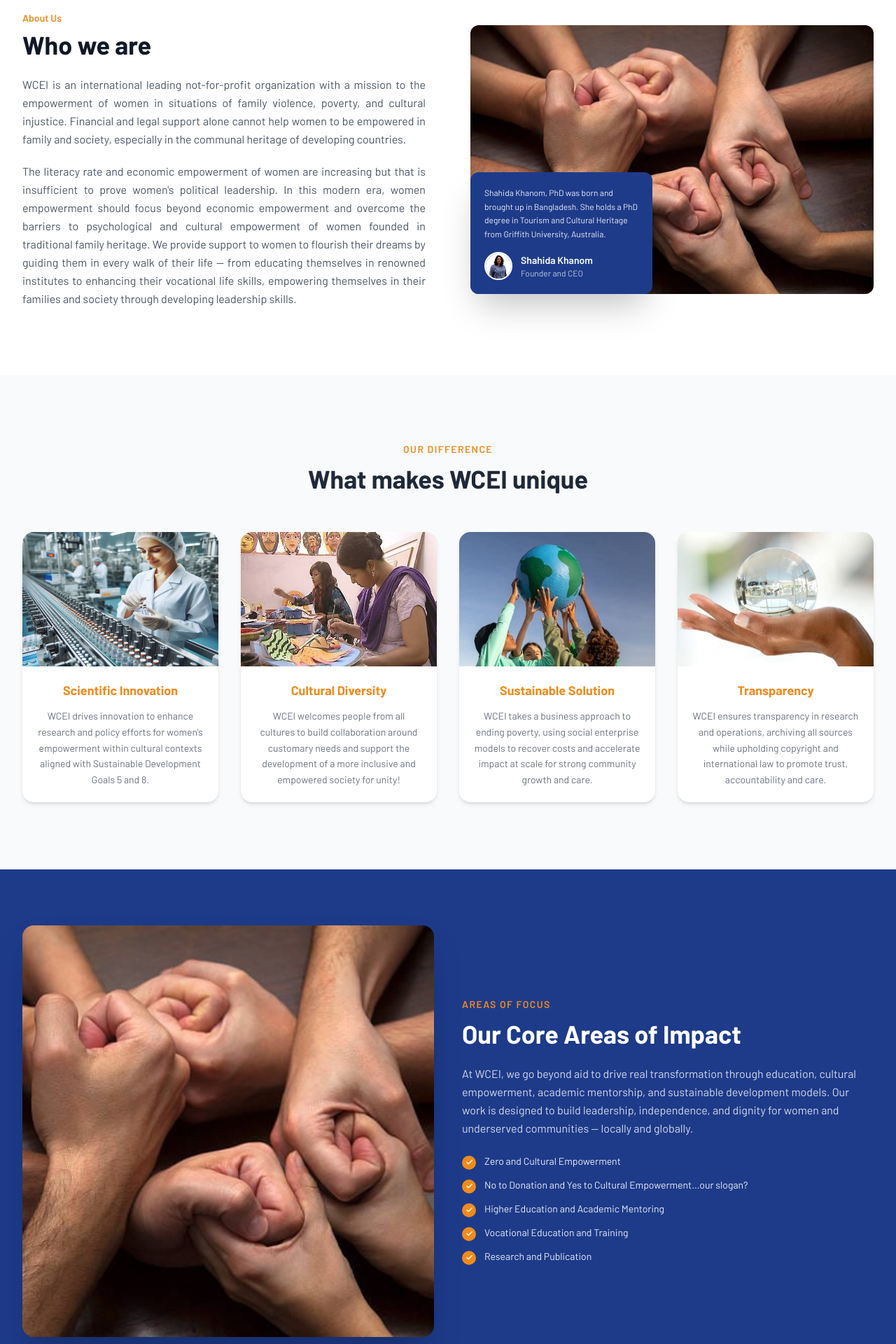
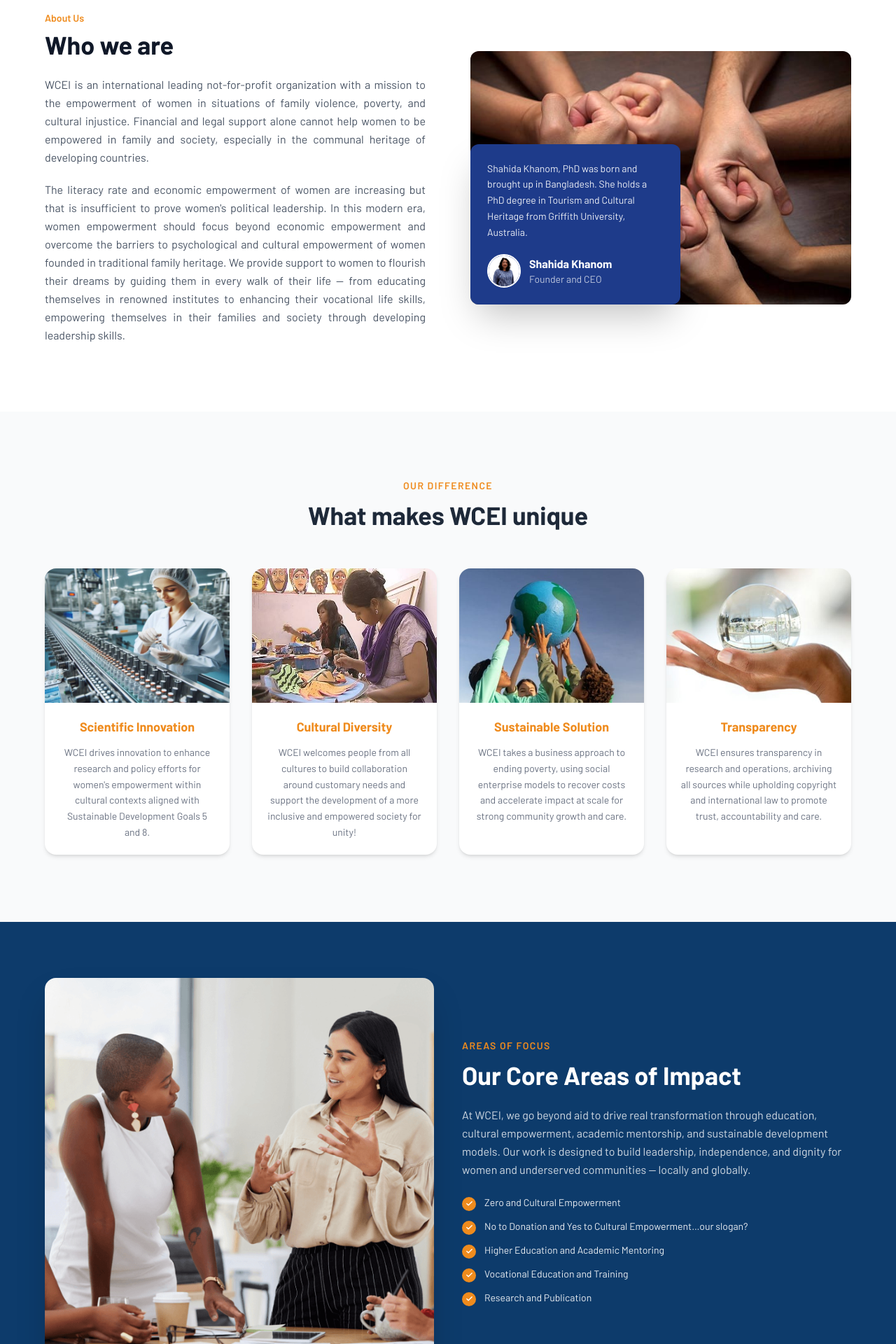
Before and after one commit to atifjan2019/wceia, a Next.js app: page / in a window 1280 px wide. Shown: the part 880-2800 px from the top of the page at 70% size. Built offline with nearby package versions, Linux system fonts and the light colour scheme.

Commit message:
feat: Add coreareas image and refactor container widths and padding across multiple components.

```diff
--- a/app/components/CoreAreas.js
+++ b/app/components/CoreAreas.js
@@ -8,13 +8,13 @@
 
 export default function CoreAreas() {
   return (
-    <section id="CoreAreas" className="bg-primary">
-      <div className="max-w-7xl mx-auto px-4 sm:px-6 lg:px-8">
+    <section id="CoreAreas" style={{ backgroundColor: "#0D3B6B" }}>
+      <div className="w-full px-4 sm:px-8 lg:px-16">
         <div className="grid grid-cols-1 lg:grid-cols-2 gap-10 items-center py-16 md:py-20">
           {/* Image */}
           <div className="rounded-2xl overflow-hidden shadow-2xl order-2 lg:order-1">
             <img
-              src="/about-home.jpg"
+              src="/coreareas.png"
               alt="Core areas of impact"
               className="w-full h-full object-cover aspect-square"
             />
--- a/app/components/EmpoweringChange.js
+++ b/app/components/EmpoweringChange.js
@@ -36,7 +36,7 @@
 export default function EmpoweringChange() {
   return (
     <section id="get-involved" className="py-16 md:py-24 bg-white">
-      <div className="max-w-7xl mx-auto px-4 sm:px-6 lg:px-8">
+      <div className="w-full px-4 sm:px-8 lg:px-16">
         <div className="text-center mb-14 max-w-3xl mx-auto">
           <p className="text-accent font-semibold text-sm tracking-widest uppercase mb-3">
             Our Values
--- a/app/components/FAQ.js
+++ b/app/components/FAQ.js
@@ -34,7 +34,7 @@
 
   return (
     <section className="py-16 md:py-24 bg-gray-50">
-      <div className="max-w-4xl mx-auto px-4 sm:px-6 lg:px-8">
+      <div className="w-full max-w-4xl mx-auto px-4 sm:px-8">
         <div className="text-center mb-12">
           <p className="text-accent font-semibold text-sm tracking-widest uppercase mb-3">
             You&apos;ve Got Questions
--- a/app/components/Footer.js
+++ b/app/components/Footer.js
@@ -15,7 +15,7 @@
 export default function Footer() {
   return (
     <footer className="bg-primary text-white">
-      <div className="max-w-7xl mx-auto px-4 sm:px-6 lg:px-8 py-14">
+      <div className="w-full px-4 sm:px-8 lg:px-16 py-14">
         <div className="grid grid-cols-1 sm:grid-cols-2 lg:grid-cols-4 gap-10">
           {/* Brand */}
           <div>
@@ -99,7 +99,7 @@
 
       {/* Bottom Bar */}
       <div className="border-t border-white/10">
-        <div className="max-w-7xl mx-auto px-4 sm:px-6 lg:px-8 py-5 flex flex-col sm:flex-row items-center justify-between gap-2">
+        <div className="w-full px-4 sm:px-8 lg:px-16 py-5 flex flex-col sm:flex-row items-center justify-between gap-2">
           <p className="text-white/50 text-xs">WCEIA International 2025</p>
           <p className="text-white/40 text-xs">
             Design &amp; Developed By:{" "}
--- a/app/components/LatestInsights.js
+++ b/app/components/LatestInsights.js
@@ -36,7 +36,7 @@
 export default function LatestInsights() {
   return (
     <section id="resources" className="py-16 md:py-24 bg-gray-50">
-      <div className="max-w-7xl mx-auto px-4 sm:px-6 lg:px-8">
+      <div className="w-full px-4 sm:px-8 lg:px-16">
         <div className="flex flex-col sm:flex-row items-start sm:items-center justify-between mb-12 gap-4">
           <div>
             <p className="text-accent font-semibold text-sm tracking-widest uppercase mb-2">
--- a/app/components/Navbar.js
+++ b/app/components/Navbar.js
@@ -142,7 +142,7 @@
         scrolled ? "py-2" : "pt-5"
       }`}
     >
-      <div className="max-w-6xl mx-auto px-4">
+      <div className="w-full px-4 sm:px-8">
         {/* Pill */}
         <div
           className={`rounded-full px-4 flex items-center justify-between h-14 transition-all duration-300 ${
--- a/app/components/WhatMakesUnique.js
+++ b/app/components/WhatMakesUnique.js
@@ -28,7 +28,7 @@
 export default function WhatMakesUnique() {
   return (
     <section className="py-16 md:py-24 bg-gray-50">
-      <div className="max-w-7xl mx-auto px-4 sm:px-6 lg:px-8">
+      <div className="w-full px-4 sm:px-8 lg:px-16">
         <div className="text-center mb-14">
           <p className="text-accent font-semibold text-sm tracking-widest uppercase mb-3">
             Our Difference
--- a/app/components/WhoWeAre.js
+++ b/app/components/WhoWeAre.js
@@ -3,7 +3,7 @@
 export default function WhoWeAre() {
   return (
     <section id="AboutUs" className="py-16 md:py-24 bg-white">
-      <div className="max-w-7xl mx-auto px-4 sm:px-6 lg:px-8">
+      <div className="w-full px-4 sm:px-8 lg:px-16">
         <div className="grid grid-cols-1 lg:grid-cols-2 gap-12 lg:gap-16 items-center">
 
           {/* Left — Text */}
@@ -32,36 +32,35 @@
 
           {/* Right — Image + CEO card */}
           <div className="relative">
-            {/* Main Image */}
             <div className="rounded-xl overflow-hidden">
               <Image
                 src="/about-home.jpg"
                 alt="Who we are"
-                width={640}
-                height={480}
+                width={800}
+                height={600}
                 className="w-full object-cover"
               />
             </div>
 
-            {/* CEO Bio Card — overlaid at bottom right */}
-            <div className="absolute bottom-0 left-0 w-[260px] bg-primary rounded-xl p-5 shadow-2xl">
-              <p className="text-white/90 text-xs leading-relaxed mb-4">
+            {/* CEO Bio Card */}
+            <div className="absolute bottom-0 left-0 w-[300px] bg-primary rounded-xl p-6 shadow-2xl">
+              <p className="text-white/90 text-sm leading-relaxed mb-5">
                 Shahida Khanom, PhD was born and brought up in Bangladesh. She holds a PhD degree
                 in Tourism and Cultural Heritage from Griffith University, Australia.
               </p>
               <div className="flex items-center gap-3">
-                <div className="w-10 h-10 rounded-full overflow-hidden shrink-0 border-2 border-white">
+                <div className="w-12 h-12 rounded-full overflow-hidden shrink-0 border-2 border-white">
                   <Image
                     src="/ceo.png"
                     alt="Shahida Khanom"
-                    width={40}
-                    height={40}
+                    width={48}
+                    height={48}
                     className="object-cover w-full h-full"
                   />
                 </div>
                 <div>
-                  <p className="text-white font-semibold text-sm">Shahida Khanom</p>
-                  <p className="text-white/70 text-xs">Founder and CEO</p>
+                  <p className="text-white font-bold text-base">Shahida Khanom</p>
+                  <p className="text-white/70 text-sm">Founder and CEO</p>
                 </div>
               </div>
             </div>
```
Also changed, not shown: public/coreareas.png (added).
